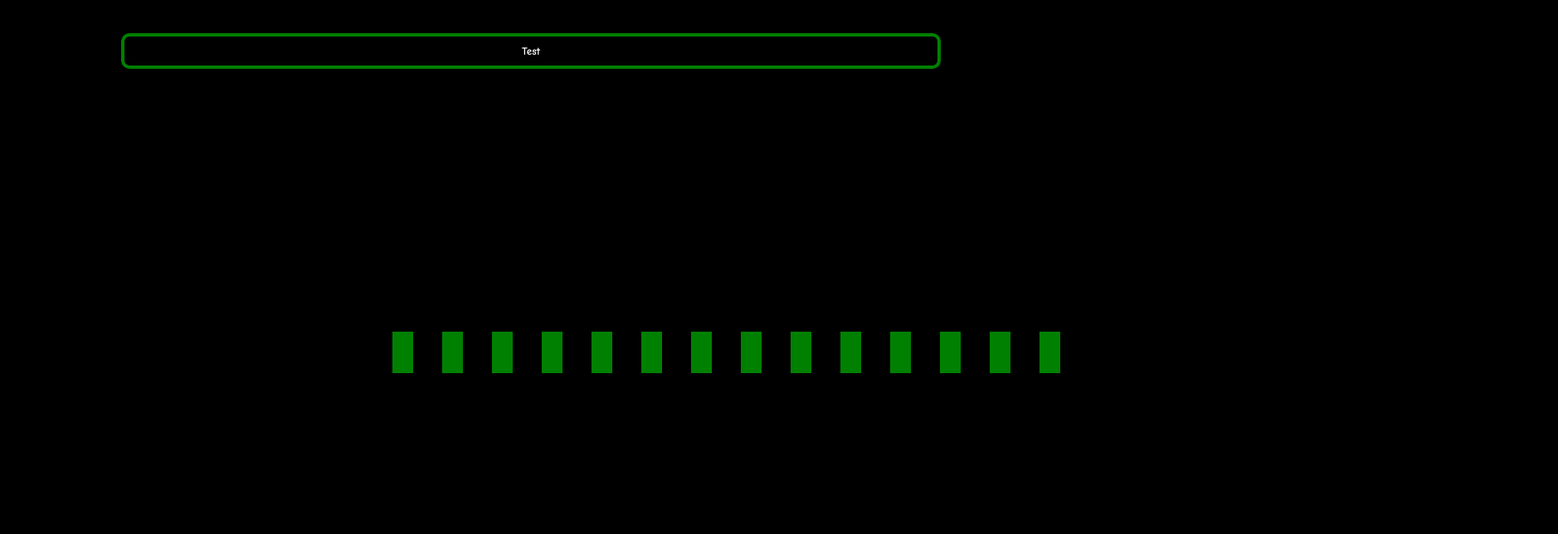
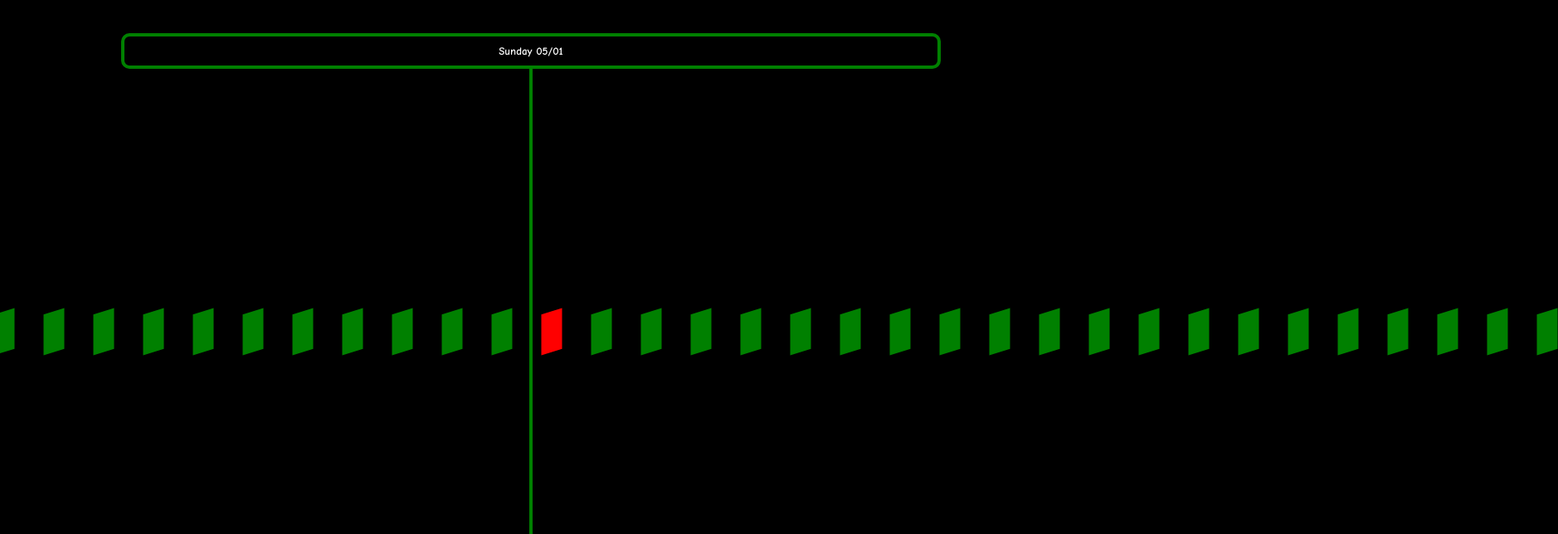
Before and after one commit to 916-22k/Time-Management, a plain HTML site: page index.html in a window 1280 px wide. Shown: the top 644 px of the page at 83% size, 1878 px wide, since content can reach past the window. Drawn offline with Linux system fonts and the light colour scheme.

Commit message:
Line Multiple Days

```diff
--- a/index.html
+++ b/index.html
@@ -3,12 +3,11 @@
 <head>
     <meta charset="UTF-8">
     <meta name="viewport" content="width=device-width, initial-scale=1.0">
+    <title>Time</title>
     <link rel="stylesheet" href="style.css">
-    <title>Scrolling Squares</title>
 </head>
 <body>
-    <div id="textbox">Test</div>
     <div id="container"></div>
-    <script src="script.js"></script>
 </body>
+<script src="script.js"></script>
 </html>
--- a/script.js
+++ b/script.js
@@ -1,3 +1,34 @@
+// Calculate the current day of the year for 2025
+const currentDate = new Date();
+const year = 2025;
+
+// Days in each month for 2025 (non-leap year)
+const daysInMonth = [31, 28, 31, 30, 31, 30, 31, 31, 30, 31, 30, 31];
+
+// Fetch the current month and day
+const currentMonth = currentDate.getMonth(); // 0-indexed (January = 0, February = 1, etc.)
+const currentDay = currentDate.getDate();   // Day of the month (1-indexed)
+
+// Calculate the current day of the year
+let dayOfYear = currentDay;
+for (let i = 0; i < currentMonth; i++) {
+    dayOfYear += daysInMonth[i];
+}
+
+// Get the current day name (e.g., Monday, Tuesday, etc.)
+const dayNames = ["Sunday", "Monday", "Tuesday", "Wednesday", "Thursday", "Friday", "Saturday"];
+const currentDayName = dayNames[currentDate.getDay()];
+
+// Set the title of the webpage dynamically based on the current date
+document.title = "Time";
+
+// Calculate the current hour (0-23)
+let currentHour = currentDate.getHours();
+
+// Get the day name and date for the textbox
+const dayString = `${currentDayName} ${String(currentDay).padStart(2, '0')}/${String(currentMonth + 1).padStart(2, '0')}`;
+
+// Initialize squares and assign positions
 let positionX = window.innerWidth / 2;
 let startX = 0;
 let startY = 0;
@@ -12,30 +43,36 @@ if (/Android/i.test(navigator.userAgent)) {
 let container = document.getElementById('container');
 let days = [];
 
-// Get the current hour (0-23)
-let currentHour = new Date().getHours();
+// Add the textbox
+const textbox = document.createElement('div');
+textbox.id = 'textbox';
+textbox.textContent = `${dayString}\n`; // Add the current day and date at the top
+document.body.appendChild(textbox);
 
-// Initialize squares and assign positions
-for (let dayIndex = 0; dayIndex < 1; dayIndex++) { // Focus on one day
+// Add the static green line
+const line = document.createElement('div');
+line.id = 'line';
+document.body.appendChild(line);
+
+// Initialize square data for 5 days (120 squares)
+for (let dayIndex = 0; dayIndex < 5; dayIndex++) { // Generate 5 days (24 * 5 = 120 squares)
     let day = [];
     for (let hourIndex = 0; hourIndex < 24; hourIndex++) {
         let square = document.createElement('div');
         square.className = 'square';
         square.setAttribute('data-hour', hourIndex + 1);
+        square.setAttribute('data-day', dayIndex + 1);
+        square.setAttribute('data-notes', 'a'); // Empty notes attribute
 
         // Calculate initial horizontal position
-        if (hourIndex + 1 === currentHour) {
-            square.positionX = window.innerWidth / 2; // Center the current hour square
-        } else if (hourIndex + 1 < currentHour) {
-            let offset = (currentHour - (hourIndex + 1)) * 60; // 50px square + 10px padding
-            square.positionX = window.innerWidth / 2 - offset;
-        } else if (hourIndex + 1 > currentHour) {
-            let offset = ((hourIndex + 1) - currentHour) * 60; // 50px square + 10px padding
-            square.positionX = window.innerWidth / 2 + offset;
+        let offset = ((dayIndex * 24 + hourIndex + 1) - (dayOfYear - 1) * 24 - currentHour) * 60; // 50px square + 10px padding
+        square.positionX = window.innerWidth / 2 + offset;
+        square.style.left = `${square.positionX}px`;
+
+        // Center the current hour and set it to red
+        if (dayIndex + 1 === currentDay && hourIndex + 1 === currentHour) {
+            square.style.backgroundColor = 'red'; // Highlight the current square
         }
-
-        // Apply the calculated position to the square
-        square.style.left = `${square.positionX}px`;
 
         day.push(square);
     }
@@ -55,6 +92,21 @@ function updatePosition(delta) {
         day.forEach((square) => {
             square.positionX += delta * scrollSpeed;
             square.style.left = `${square.positionX}px`; // Update position visually
+
+            // Check if the square intersects the green line
+            const lineCenterX = window.innerWidth / 2;
+            const squareLeft = square.positionX;
+            const squareRight = square.positionX + 50;
+
+            if (squareLeft <= lineCenterX && squareRight >= lineCenterX) {
+                // Update textbox with square attributes
+                const day = square.getAttribute('data-day');
+                const hour = square.getAttribute('data-hour');
+                const notes = square.getAttribute('data-notes');
+
+                // Update textbox with the day, hour, and notes (newline)
+                textbox.textContent = `${dayString}\n${notes}`;
+            }
         });
     });
 }
--- a/style.css
+++ b/style.css
@@ -1,40 +1,65 @@
 body {
     margin: 0;
     padding: 0;
-    overflow: hidden; /* Prevent scrolling */
-    position: relative;
     background-color: black;
+    overflow: hidden;
 }
 
 #container {
-    width: 100vw;
-    height: 100vh;
-    position: relative;
-    overflow: hidden; /* Prevent panning */
+    position: absolute;
+    top: 0;
+    left: 0;
+    width: 100%;
+    height: 100%;
 }
 
 .square {
     width: 50px;
     height: 50px;
-    background-color: green; /* Set squares to green */
+    background-color: green;
     position: absolute;
-    top: 50%;
-    transform: rotateY(60deg);
+    top: 50%; /* Center vertically */
+    transform: translateY(-50%) rotateX(-10deg) rotateY(60deg);
 }
 
 #textbox {
     position: absolute;
-    width: 75%;
-    top: 5%; /* Position 5% from the top of the browser */
+    top: 5%;
     left: 50%;
     transform: translateX(-50%);
-    padding: 10px;
+    width: 75%;
+    text-align: center;
     font-family: "Comic Sans MS", cursive, sans-serif;
     font-size: 13px;
     font-weight: bold;
     color: white;
-    text-align: center;
     border: 4px solid green;
     border-radius: 10px;
+    padding: 10px;
     background-color: black;
+    z-index: 2; /* Ensure it appears above other elements */
 }
+
+#line {
+    position: fixed;
+    top: calc(5% + 40px); /* Start at the bottom center of the textbox */
+    left: 50%;
+    transform: translateX(-50%);
+    width: 4px;
+    height: 200%; /* Overflow past the browser's height */
+    background-color: green;
+    z-index: 1; /* Ensure it overlays the squares */
+    pointer-events: none; /* Ensure it doesn't interfere with user interactions */
+}
+
+h1#overhead {
+    color: white;
+    text-align: center;
+    font-family: "Comic Sans MS", cursive, sans-serif;
+    font-size: 20px;
+    position: absolute;
+    top: 0;
+    left: 50%;
+    transform: translateX(-50%);
+    z-index: 3;
+}
```
